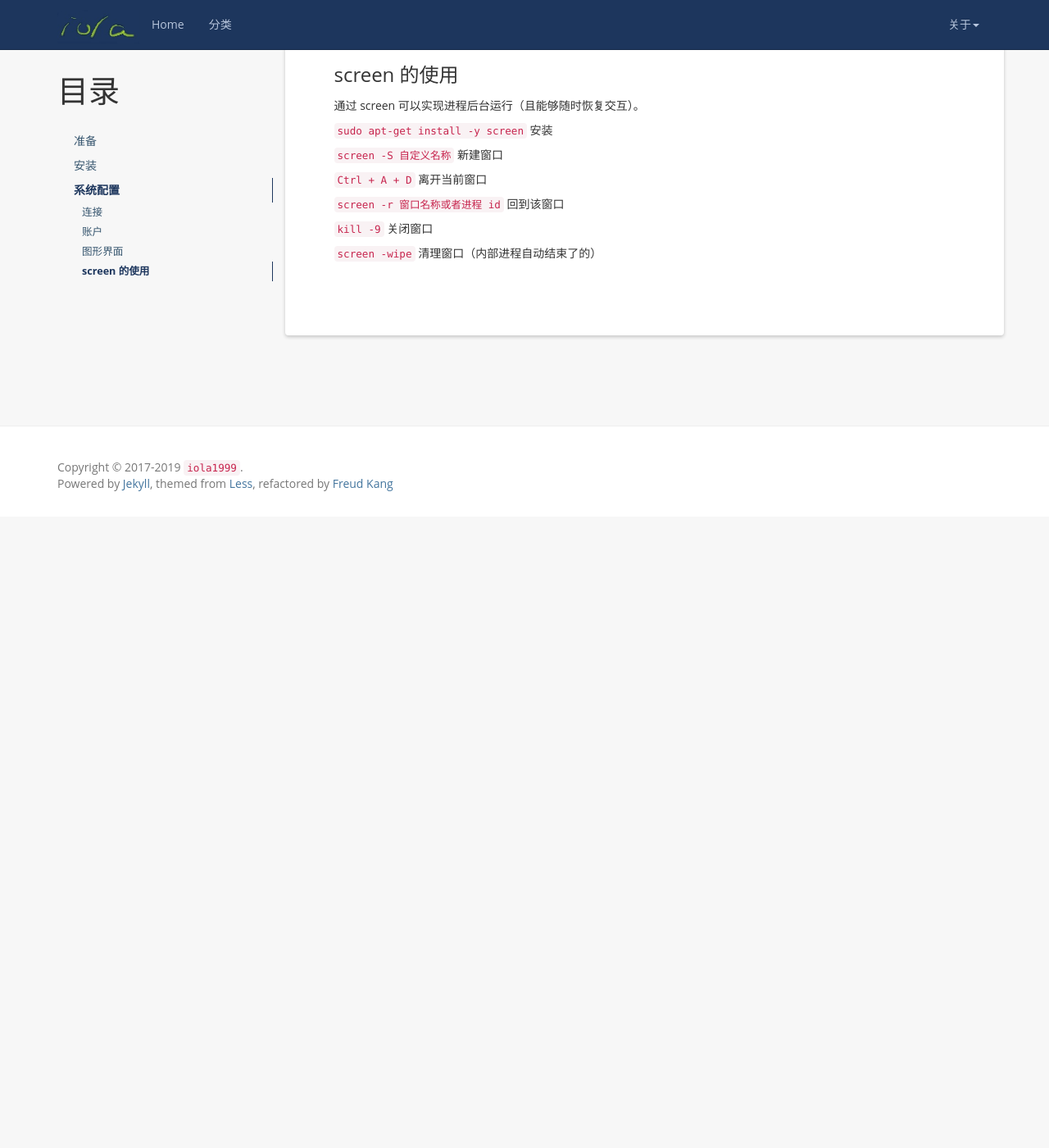
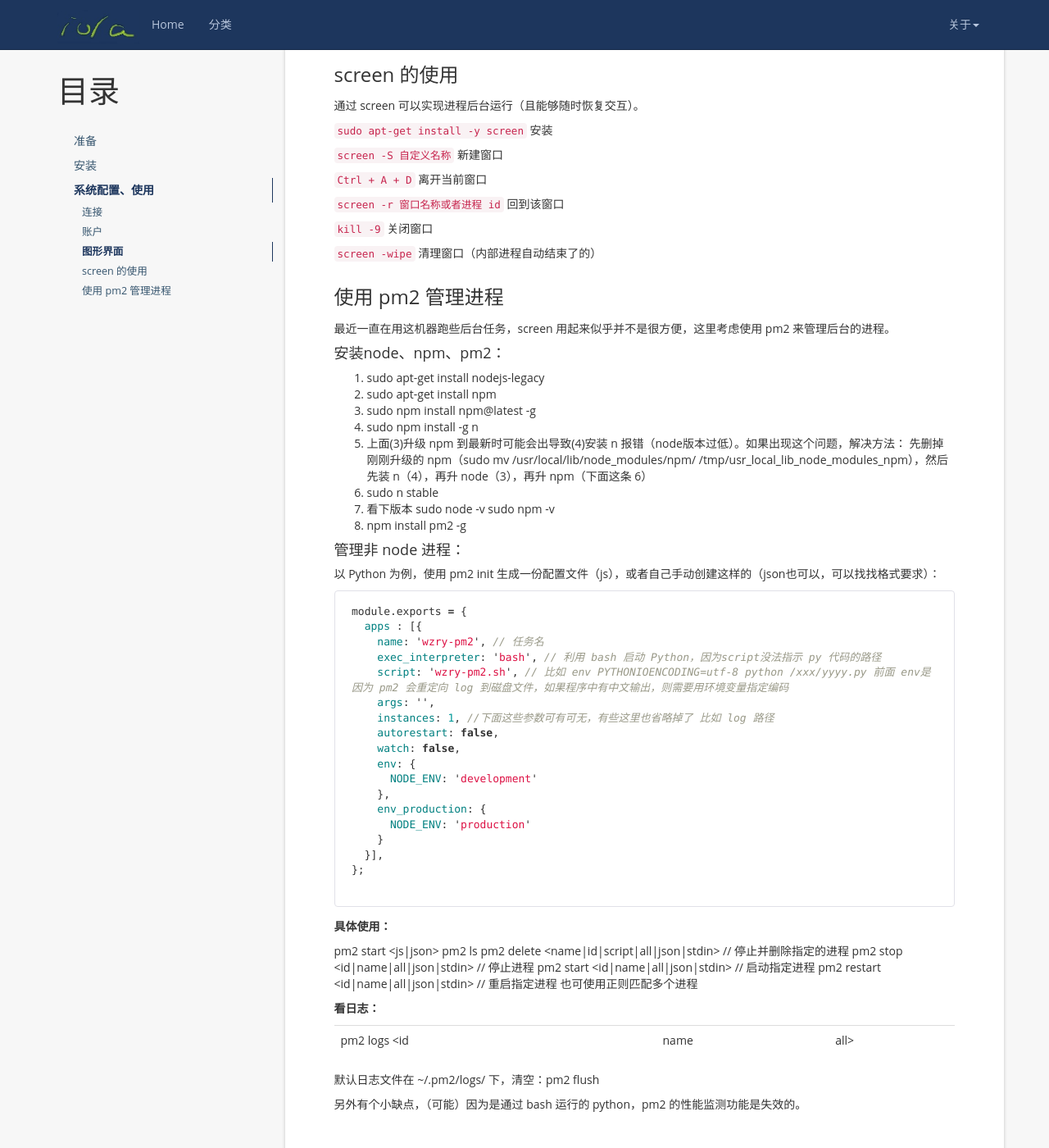
Before and after one commit to iola1999/iola1999.github.io, a Jekyll site: the page built from _posts/2019-05-04-Run-Ubuntu-On-Android-Phone.markdown, in a window 1280 px wide and 1400 px high, scrolled down 1654 px. Shown: the whole window at 82% size. Built offline with Jekyll 4.4.1, drawn with Linux system fonts in a browser that asks for light colours; nearby versions of some CDN libraries; comment, search, counter and statistics services are not loaded; before the commit the page ends 2284 px from its top, so only the background shows below that.

Commit message:
使用 pm2 管理进程

````diff
--- a/_posts/2019-05-04-Run-Ubuntu-On-Android-Phone.markdown
+++ b/_posts/2019-05-04-Run-Ubuntu-On-Android-Phone.markdown
@@ -49,7 +49,7 @@ tag:
 
 
 
-系统配置			{#three}
+系统配置、使用			{#three}
 ====================================
 
 ### 连接
@@ -105,3 +105,63 @@ startxfce4 &
 `kill -9` 关闭窗口
 
 `screen -wipe` 清理窗口（内部进程自动结束了的）
+
+### 使用 pm2 管理进程
+
+最近一直在用这机器跑些后台任务，screen 用起来似乎并不是很方便，这里考虑使用 pm2 来管理后台的进程。
+
+#### 安装node、npm、pm2：
+
+1. sudo apt-get install nodejs-legacy
+2. sudo apt-get install npm
+3. sudo npm install npm@latest -g
+4. sudo npm install -g n
+5. 上面(3)升级 npm 到最新时可能会出导致(4)安装 n 报错（node版本过低）。如果出现这个问题，解决方法：
+   先删掉刚刚升级的 npm（sudo mv /usr/local/lib/node_modules/npm/ /tmp/usr_local_lib_node_modules_npm），然后先装 n（4），再升 node（3），再升 npm（下面这条 6）
+6. sudo n stable
+7. 看下版本
+   sudo node -v
+   sudo npm -v
+8. npm install pm2 -g
+
+#### 管理非 node 进程：
+
+以 Python 为例，使用 pm2 init 生成一份配置文件（js），或者自己手动创建这样的（json也可以，可以找找格式要求）：
+
+```js
+module.exports = {
+  apps : [{
+    name: 'wzry-pm2', // 任务名
+    exec_interpreter: 'bash', // 利用 bash 启动 Python，因为script没法指示 py 代码的路径
+    script: 'wzry-pm2.sh', // 比如 env PYTHONIOENCODING=utf-8 python /xxx/yyyy.py 前面 env是因为 pm2 会重定向 log 到磁盘文件，如果程序中有中文输出，则需要用环境变量指定编码
+    args: '',
+    instances: 1, //下面这些参数可有可无，有些这里也省略掉了 比如 log 路径
+    autorestart: false,
+    watch: false,
+    env: {
+      NODE_ENV: 'development'
+    },
+    env_production: {
+      NODE_ENV: 'production'
+    }
+  }],
+};
+
+```
+
+**具体使用：**
+
+pm2 start <js|json>
+pm2 ls
+pm2 delete <name|id|script|all|json|stdin>  // 停止并删除指定的进程
+pm2 stop <id|name|all|json|stdin>  // 停止进程
+pm2 start <id|name|all|json|stdin>  // 启动指定进程
+pm2 restart <id|name|all|json|stdin>  // 重启指定进程 也可使用正则匹配多个进程
+
+**看日志：**
+
+pm2 logs <id|name|all>
+
+默认日志文件在 ~/.pm2/logs/ 下，清空：pm2 flush
+
+另外有个小缺点，（可能）因为是通过 bash 运行的 python，pm2 的性能监测功能是失效的。
````
